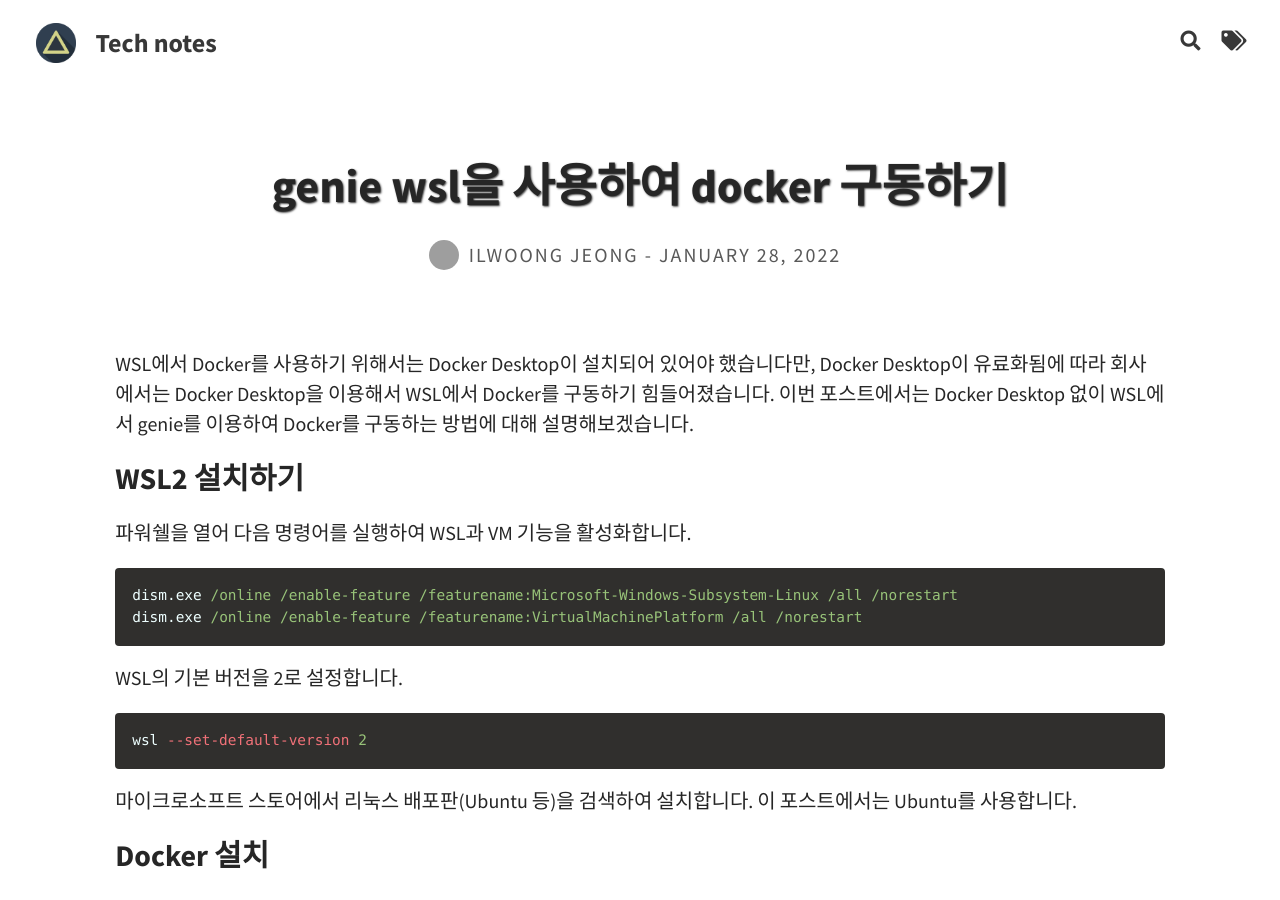
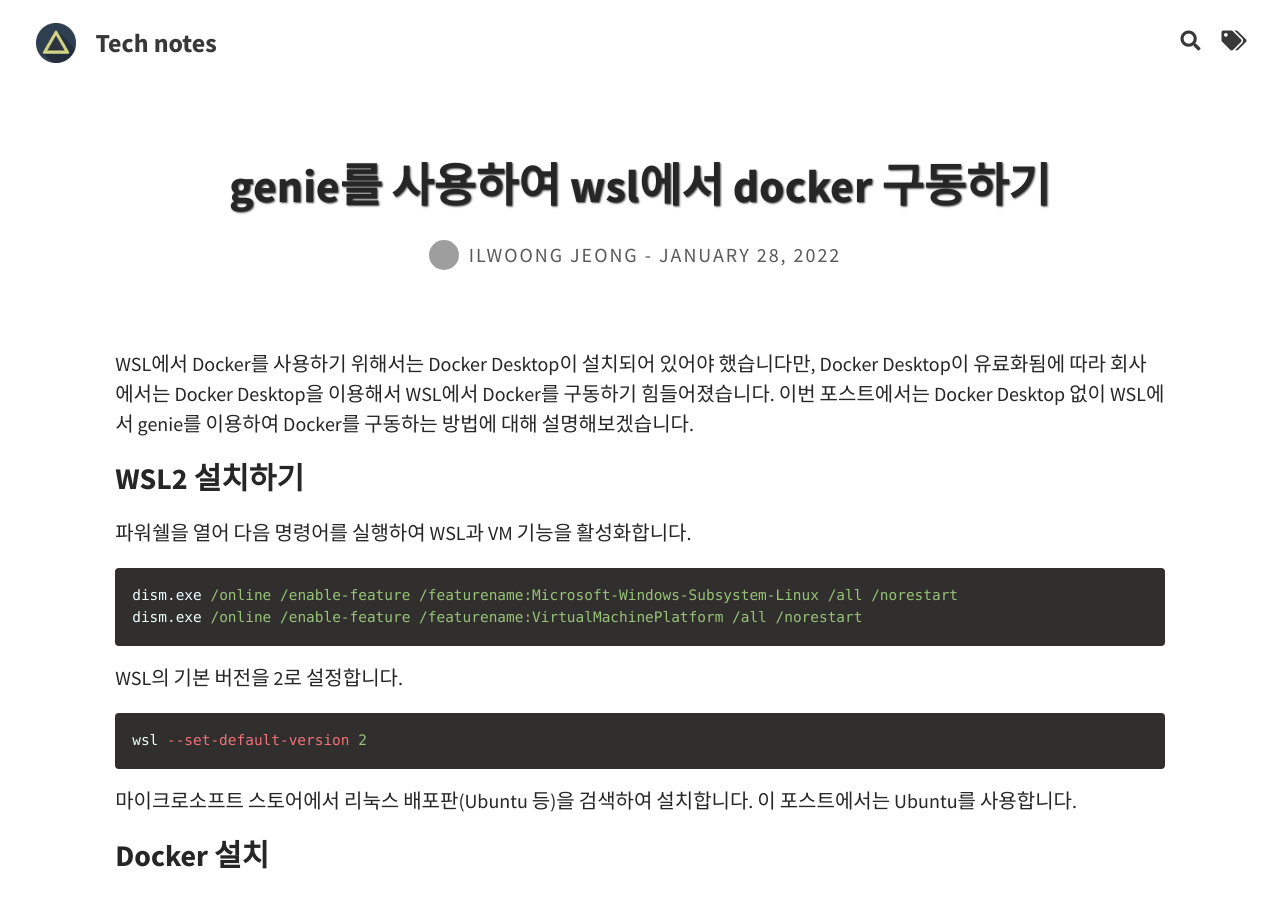
Before and after one commit to ilwoong/ilwoong.github.io, a Jekyll site: the page built from _posts/2022-01-28-genie-wsl-docker.md, in a window 1280 px wide and 900 px high. Built offline with Jekyll 4.4.1, drawn with Linux system fonts in a browser that asks for light colours; grey boxes are pictures that could not be loaded.

Commit message:
Change post name

```diff
--- a/_posts/2022-01-28-genie-wsl-docker.md
+++ b/_posts/2022-01-28-genie-wsl-docker.md
@@ -1,6 +1,6 @@
 ---
 layout: post
-title: genie wsl을 사용하여 docker 구동하기
+title: genie를 사용하여 wsl에서 docker 구동하기
 tags: [wsl, genie, docker]
 author: ilwoong
 ---
```
